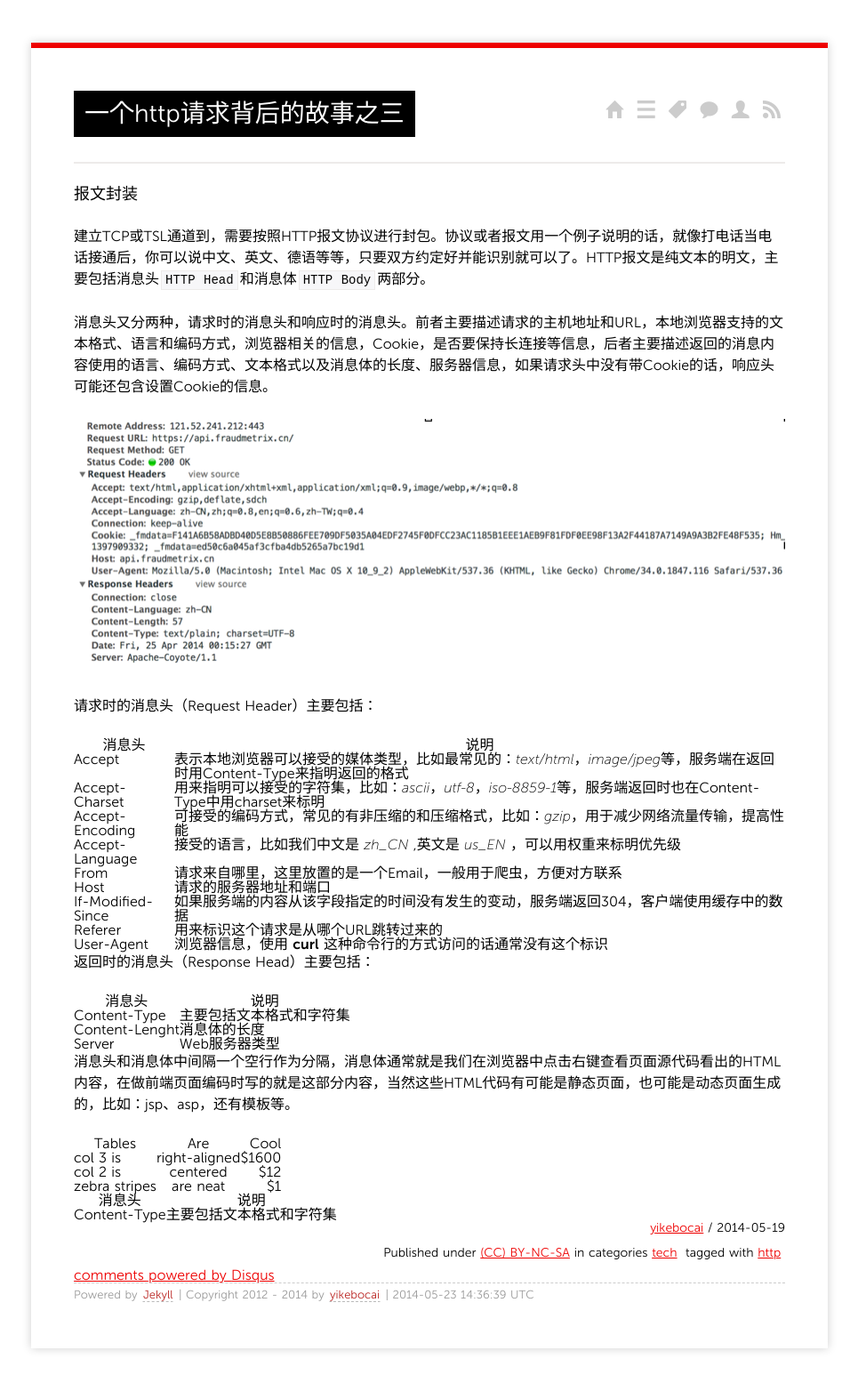
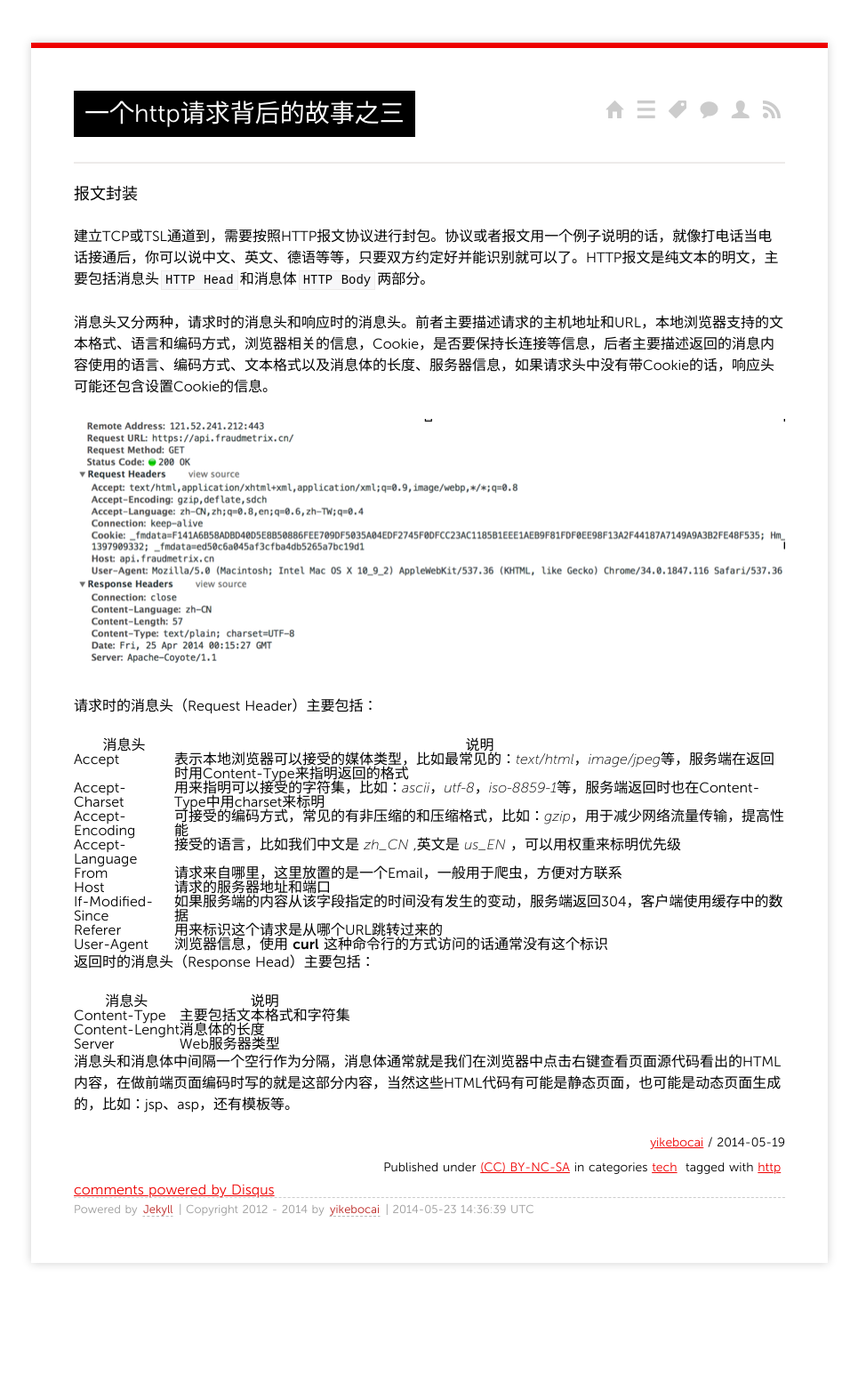
Before and after one commit to yikebocai/yikebocai.github.io, a Jekyll site: the page built from _posts/2014/2014-05-19-http-request-lifecycle-3.md, in a window 1280 px wide. Shown: the whole page at 89% size, without its empty margins (157-1122 px from the left). Built offline with Jekyll 4.4.1, drawn with Linux system fonts in a browser that asks for light colours; Markdown is read by kramdown in place of the engine named in the settings; comment, search, counter and statistics services are not loaded; after the commit the page ends 1468 px from its top, so only the background shows below that.

Commit message:
change table

```diff
--- a/_posts/2014/2014-05-19-http-request-lifecycle-3.md
+++ b/_posts/2014/2014-05-19-http-request-lifecycle-3.md
@@ -38,13 +38,3 @@ tags:
  | Server | Web服务器类型 |
 
 消息头和消息体中间隔一个空行作为分隔，消息体通常就是我们在浏览器中点击右键查看页面源代码看出的HTML内容，在做前端页面编码时写的就是这部分内容，当然这些HTML代码有可能是静态页面，也可能是动态页面生成的，比如：jsp、asp，还有模板等。
-
-| Tables        | Are           | Cool  |
-| ------------- |:-------------:| -----:|
-| col 3 is      | right-aligned | $1600 |
-| col 2 is      | centered      |   $12 |
-| zebra stripes | are neat      |    $1 |
-
- 消息头 | 说明
- ------- | -----
- Content-Type | 主要包括文本格式和字符集
```
